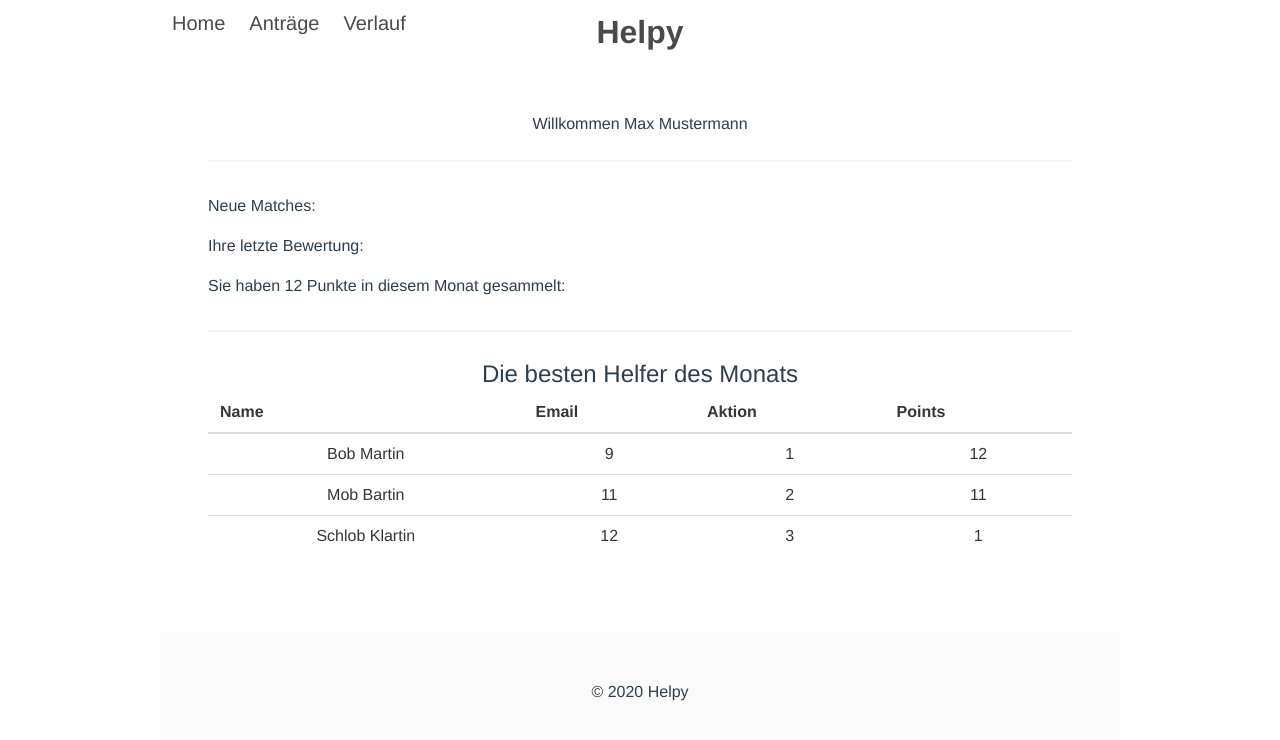
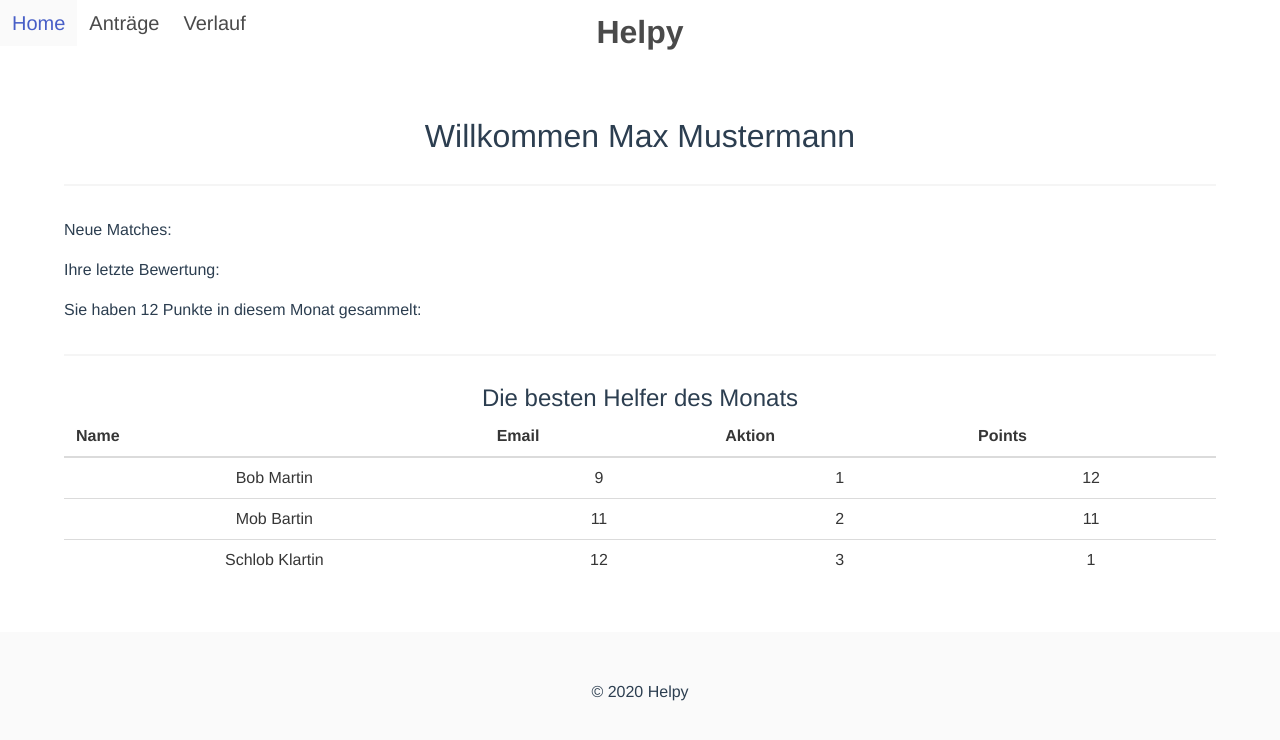
Before and after one commit to Hoi15A/helpy-frontend, a Vue app: page / in a window 1280 px wide. Shown: the top 740 px of the page. Built offline with nearby package versions, Linux system fonts and the light colour scheme.

Commit message:
Revert app to previous layout to fix footer

```diff
--- a/src/App.vue
+++ b/src/App.vue
@@ -1,5 +1,6 @@
 <template>
   <div id="app">
+
     <nav class="navbar" role="navigation" aria-label="main navigation">
       <div class="navbar-menu">
         <div class="nav-section">
@@ -24,6 +25,7 @@
       </div>
     </section>
 
+
     <footer class="footer">
       <div class="content has-text-centered">
         © {{ new Date().getYear() + 1900 }} Helpy
@@ -37,7 +39,7 @@
 @import url("../node_modules/bulma/css/bulma.min.css");
 
 #app {
-  width: 75%;
+
   font-family: Avenir, Helvetica, Arial, sans-serif;
   -webkit-font-smoothing: antialiased;
   -moz-osx-font-smoothing: grayscale;
@@ -52,15 +54,13 @@
 .nav-section {
   flex: 1;
 }
-body {
-  display: flex;
-  justify-content: center;
-  align-items: center;
-  min-height: 100%;
+
+h1 {
+  font-size: 2em;
 }
 
-#nav {
-  padding: 30px;
+h2 {
+  font-size: 1.5em;
 }
 
 .title {
```
